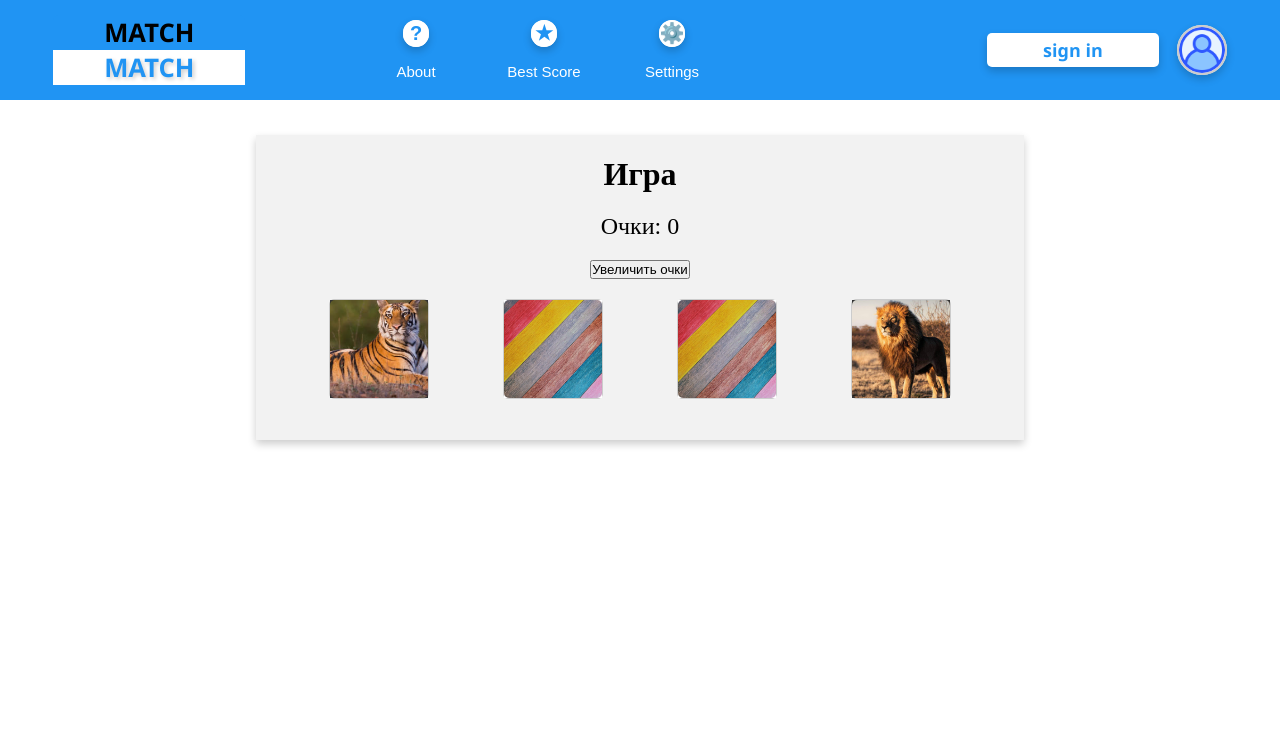
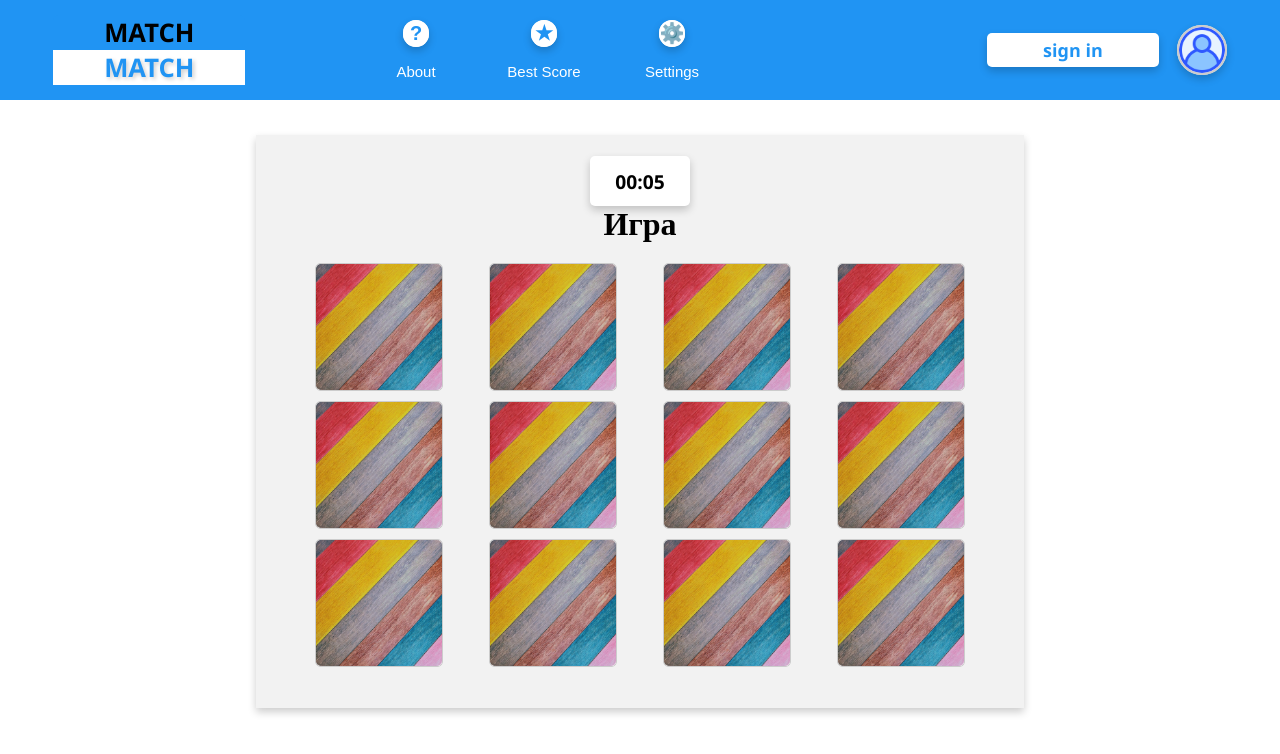
Before and after one commit to ndgde/match-game, a React (Create React App) app: page / in a window 1280 px wide. Shown: the top 754 px of the page. Built offline with nearby package versions, Linux system fonts and the light colour scheme.

Commit message:
adding a timer and improving the grid with cards

```diff
--- a/src/components/Card/Card.css
+++ b/src/components/Card/Card.css
@@ -1,32 +1,37 @@
 .card-container {
   margin: 0;
   padding: 0;
-  perspective: 1000px; /* Перспектива для 3D флипа */
-  width: 100px;
-  height: 100px;
+  perspective: 1000px;
+  width: 10vw;
+  max-width: 140px;
+  height: 10vw;
+  max-height: 140px;
+  overflow: hidden;
+  border-radius: 5px;
 }
 
 .card {
+  margin: 0;
+  padding: 0;
   position: relative;
   width: 100%;
   height: 100%;
   transform-style: preserve-3d;
-  transition: transform 0.6s; /* Плавный переход при флипе */
+  transition: transform 0.6s;
   border: 1px solid #ccc;
+  cursor: pointer;
   border-radius: 5px;
-  cursor: pointer;
 }
 
 .flipped .card {
-  transform: rotateY(180deg); /* Флип по оси Y */
+  transform: rotateY(180deg);
 }
 
 .card-front,
 .card-back {
-  position: absolute;
   width: 100%;
   height: 100%;
-  backface-visibility: hidden; /* Скрытие задней стороны */
+  backface-visibility: hidden;
   display: flex;
   justify-content: center;
   align-items: center;
@@ -34,20 +39,59 @@
 
 .card-front img,
 .card-back img {
+  margin: 0;
+  padding: 0;
   position: absolute;
   top: 0;
   left: 0;
   width: 100%;
   height: 100%;
   object-fit: cover;
-  border-radius: 5px; /* Округление изображения по углам карточки */
-}
-
-.card-back {
-  background-color: #fff;
+  border-radius: 5px;
 }
 
 .card-front {
-  background-color: #333;
-  transform: rotateY(180deg); /* Поворот задней стороны */
+  transform: rotateY(180deg);
 }
+
+.overlay {
+  position: absolute;
+  top: 0;
+  left: 0;
+  width: 100%;
+  height: 100%;
+  display: flex;
+  justify-content: center;
+  align-items: center;
+  font-size: 24px;
+  color: white;
+}
+
+.green {
+  background-color: rgba(0, 128, 0, 0.5);
+}
+
+.red {
+  background-color: rgba(255, 0, 0, 0.5);
+}
+
+.green .checkmark {
+  background-color: rgb(0, 128, 0);
+}
+
+.red .checkmark {
+  background-color: rgba(255, 0, 0)
+}
+
+.checkmark {
+  position: absolute;
+  top: 0;
+  right: 0;
+  margin: 5px;
+  width: 1.5em;
+  height: 1.5em;
+  font-size: 0.4em;
+  font-family: 'Segoe UI', Tahoma, Geneva, Verdana, sans-serif;
+  font-weight: bold;
+  border-radius: 50%;
+}
--- a/src/components/Card/Card.jsx
+++ b/src/components/Card/Card.jsx
@@ -2,13 +2,51 @@
 import React from 'react';
 import './Card.css';
 import PropTypes from 'prop-types';
+import { useState } from 'react';
 
-const Card = ({ img, isFlipped = false }) => {
+const CardState = Object.freeze({
+  STANDARD: "standard",
+  CORRECT: "correct",
+  INCORRECT: "incorrect",
+});
+
+export { CardState };
+
+const Card = ({ id, state = CardState.STANDARD, isBlocked = true, className, ...props }) => {
+  const [isFlipped, setIsFlipped] = useState(false);
+
+  const flip = () => {
+    if (!isBlocked) {
+      setIsFlipped(!isFlipped);
+    }
+  };
+
+  const getStatementBlock = (state) => {
+    switch (state) {
+      case CardState.CORRECT:
+        return (
+          <div className="overlay green">
+            <span className="checkmark">✔️</span>
+          </div>
+        );
+      case CardState.INCORRECT:
+        return (
+          <div className="overlay red">
+            <span className="checkmark">✖</span>
+          </div>
+        );
+      default:
+        return <></>;
+    }
+  };
+
+
   return (
-    <div className={`card-container ${isFlipped ? 'flipped' : ''}`}>
-      <div className="card">
+    <div className={`card-container ${isFlipped ? 'flipped' : ''} ${className}`} {...props}>
+      <div className="card" onClick={flip}>
         <div className="card-front">
-          <img src={img} alt="front" />
+          <img src={process.env.PUBLIC_URL + `/card-imgs/img-${id}.png`} alt="front" />
+          {getStatementBlock(state)}
         </div>
         <div className="card-back">
           <img src={process.env.PUBLIC_URL + '/card-imgs/card-back.jpg'} alt="back" />
@@ -22,6 +60,9 @@
 
 Card.propTypes = {
   id: PropTypes.number,
+  state: PropTypes.string,
+  isBlocked: PropTypes.bool,
   img: PropTypes.string,
-  isFlipped: PropTypes.boll,
+  className: PropTypes.string,
+  props: PropTypes.object,
 };
--- a/src/components/Game/Game.css
+++ b/src/components/Game/Game.css
@@ -1,6 +1,9 @@
 .game-container {
   text-align: center;
   margin: 20px;
+  display: flex;
+  flex-direction: column;
+  align-items: center;
 }
 
 .score {
--- a/src/components/Game/Game.jsx
+++ b/src/components/Game/Game.jsx
@@ -1,7 +1,10 @@
+/* eslint-disable react/jsx-key */
 import React, { Component } from 'react';
 import './Game.css';
 import Grid from '../Grid/Grid';
 import Card from '../Card/Card';
+import { CardState } from '../Card/Card';
+import Timer from '../Timer/Timer';
 
 class Game extends Component {
   constructor(props) {
@@ -27,26 +30,26 @@
   };
 
   render() {
-    const { score, isGameOver } = this.state;
-
     return (
       <div className="game-container">
+        <Timer initialTime={new Date()} />
         <h1>Игра</h1>
-        <div className="score">Очки: {score}</div>
-        {isGameOver ? (
-          <div className="game-over">
-            <h2>Игра окончена!</h2>
-            <button onClick={this.startGame}>Начать заново</button>
-          </div>
-        ) : (
-          <button onClick={this.increaseScore}>Увеличить очки</button>
-        )}
         <Grid
+          width={4}
+          height={3}
           cards={[
-            <Card key={1} id={1} isFlipped={true} img={process.env.PUBLIC_URL + '/card-imgs/img-1.png'} />,
-            <Card key={2} id={2} isFlipped={false} img={process.env.PUBLIC_URL + '/card-imgs/img-2.png'} />,
-            <Card key={3} id={3} isFlipped={false} img={process.env.PUBLIC_URL + '/card-imgs/img-3.png'} />,
-            <Card key={4} id={4} isFlipped={true} img={process.env.PUBLIC_URL + '/card-imgs/img-4.png'} />,
+            <Card id={0} isBlocked={false} state={CardState.STANDARD} />,
+            <Card id={1} isBlocked={false} state={CardState.CORRECT} />,
+            <Card id={2} isBlocked={false} state={CardState.INCORRECT} />,
+            <Card id={3} isBlocked={false} />,
+            <Card id={4} isBlocked={false} />,
+            <Card id={5} isBlocked={false} />,
+            <Card id={0} isBlocked={false} />,
+            <Card id={1} isBlocked={false} />,
+            <Card id={2} isBlocked={false} />,
+            <Card id={3} isBlocked={false} />,
+            <Card id={4} isBlocked={false} />,
+            <Card id={5} isBlocked={false} />,
           ]}></Grid>
       </div>
     );
--- a/src/components/Grid/Grid.css
+++ b/src/components/Grid/Grid.css
@@ -1,14 +1,16 @@
 .grid {
   display: grid;
-  grid-template-columns: repeat(auto-fit, minmax(100px, 1fr));
-  grid-gap: 10px;
-  justify-content: center;
+  grid-template-columns: repeat(auto-fill, minmax(10vw, 1fr));
+  gap: 10px;
+  justify-items: center;
+  align-items: center;
   padding: 20px;
+  width: 100%;
 }
 
 .grid-item {
-  width: 100%;
   display: flex;
   justify-content: center;
   align-items: center;
+  width: 100%;
 }
--- a/src/components/Grid/Grid.jsx
+++ b/src/components/Grid/Grid.jsx
@@ -1,14 +1,18 @@
 import React from 'react';
 import './Grid.css';
 import PropTypes from 'prop-types';
+import Card from '../Card/Card';
 
-const Grid = ({ cards }) => {
+const Grid = ({ width, height, cards }) => {
+  const gridStyle = {
+    ...(width ? { gridTemplateColumns: `repeat(${width}, 1fr)` } : {}),
+    ...(height ? { gridTemplateRows: `repeat(${height}, 1fr)` } : {}),
+  };
+
   return (
-    <div className="grid">
-      {cards.map((card) => (
-        <div key={card.id} className="grid-item">
-          {card}
-        </div>
+    <div className="grid" style={gridStyle}>
+      {cards.map((card, index) => (
+        <Card className="grid-item" {...card.props} key={index} />
       ))}
     </div>
   );
@@ -17,5 +21,7 @@
 export default Grid;
 
 Grid.propTypes = {
+  width: PropTypes.number,
+  height: PropTypes.number,
   cards: PropTypes.array,
 };
--- a/src/components/Header/Header.jsx
+++ b/src/components/Header/Header.jsx
@@ -52,11 +52,17 @@
       </nav>
       <div className="user-field">
         {user.isAuthorized ? (
-          <Button className="start-game-btn">start game</Button>
+          <Button className="start-game-btn" onClick={() => {}}>
+            start game
+          </Button>
         ) : (
-          <Button className="sign-in-btn">sign in</Button>
+          <Button className="sign-in-btn" onClick={() => {}}>
+            sign in
+          </Button>
         )}
-        <Button className="user-btn">{user}</Button>
+        <Button className="user-btn" onClick={() => {}}>
+          {user}
+        </Button>
       </div>
     </header>
   );
--- a/src/components/Timer/Timer.css
+++ b/src/components/Timer/Timer.css
@@ -5,7 +5,11 @@
   align-items: center;
   justify-content: center;
   font-size: 24px;
-  border: 1px solid #007bff;
+  /* border: 1px solid #007bff; */
   border-radius: 5px;
   background-color: #fff;
+  box-shadow: 0 4px 8px rgba(0, 0, 0, 0.2);
+  font-family: 'Segoe UI', Tahoma, Geneva, Verdana, sans-serif;
+  font-size: 1.2em;
+  font-weight: bold;
 }
--- a/src/components/Timer/Timer.jsx
+++ b/src/components/Timer/Timer.jsx
@@ -2,32 +2,32 @@
 import PropTypes from 'prop-types';
 import './Timer.css';
 
-const Timer = ({ initialTime, isCountingDown, onFinish = () => {}, className = '', style = {} }) => {
-  const [time, setTime] = useState(initialTime);
+const Timer = ({ initialTime, onFinish = () => {}, className = '', style = {} }) => {
+  const [time, setTime] = useState(new Date(0));
+
+  const validInitialTime = new Date(initialTime);
+
+  if (isNaN(validInitialTime.getTime())) {
+    throw new Error('initialTime must be a valid Date');
+  }
 
   useEffect(() => {
-    if (time <= 0 && isCountingDown) {
-      onFinish();
-      return;
-    }
-
     const timerId = setInterval(() => {
-      setTime((prevTime) => (isCountingDown ? prevTime - 1 : prevTime + 1));
+      setTime(new Date(new Date().getTime() - validInitialTime.getTime()));
     }, 1000);
 
     return () => clearInterval(timerId);
-  }, [time, isCountingDown, onFinish]);
+  }, [validInitialTime, onFinish]);
 
   return (
     <div className={`timer ${className}`} style={style}>
-      {time}s
+      {`${time.getMinutes().toString().padStart(2, '0')}:${time.getSeconds().toString().padStart(2, '0')}`}
     </div>
   );
 };
 
 Timer.propTypes = {
-  initialTime: PropTypes.number.isRequired,
-  isCountingDown: PropTypes.bool.isRequired,
+  initialTime: PropTypes.oneOfType([PropTypes.instanceOf(Date), PropTypes.string]).isRequired,
   onFinish: PropTypes.func,
   className: PropTypes.string,
   style: PropTypes.object,
--- a/src/components/UserIcon/UserIcon.jsx
+++ b/src/components/UserIcon/UserIcon.jsx
@@ -7,7 +7,7 @@
     <div className={`user-icon ${className}`} style={style} onClick={onClick}>
       <img
         // eslint-disable-next-line prettier/prettier
-        src={isAuthorized ? avatar : (process.env.PUBLIC_URL + 'unauthenticated-user.png')}
+        src={isAuthorized ? avatar : process.env.PUBLIC_URL + 'unauthenticated-user.png'}
         alt="User Avatar"
         className="user-avatar"
       />
```
Also changed, not shown: 1 other file (tests, documents, lock files or other folders).
